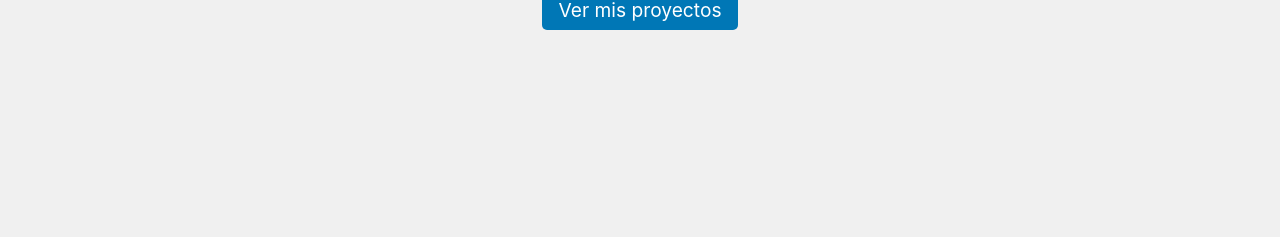
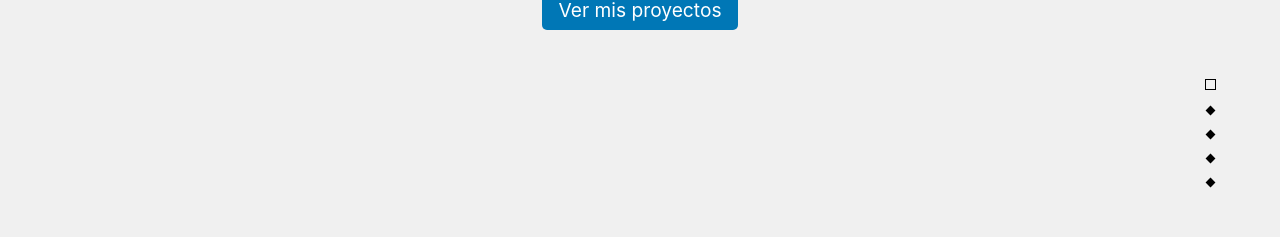
Before and after one commit to nel386/portfolio, a React (Create React App) app: page / in a window 1280 px wide. Shown: the part 494-731 px from the top of the page. Built offline with nearby package versions, Linux system fonts and the light colour scheme.

Commit message:
scrollIndi git commit -m scrollIndi

```diff
--- a/src/components/Navbar/Navbar.tsx
+++ b/src/components/Navbar/Navbar.tsx
@@ -2,6 +2,7 @@ import React, { useState } from "react";
 import { Link } from "react-scroll";
 import { stack as Menu } from "react-burger-menu";
 import "./navbar.scss";
+import ScrollIndicator from "../ScrollIndicator/ScrollIndicator";
 
 const Navbar: React.FC = () => {
   const [menuOpen, setMenuOpen] = useState(false);
@@ -43,6 +44,7 @@ const Navbar: React.FC = () => {
           </Link>
         ))}
       </Menu>
+      <ScrollIndicator menuItems={menuItems} />
     </nav>
   );
 };
```
